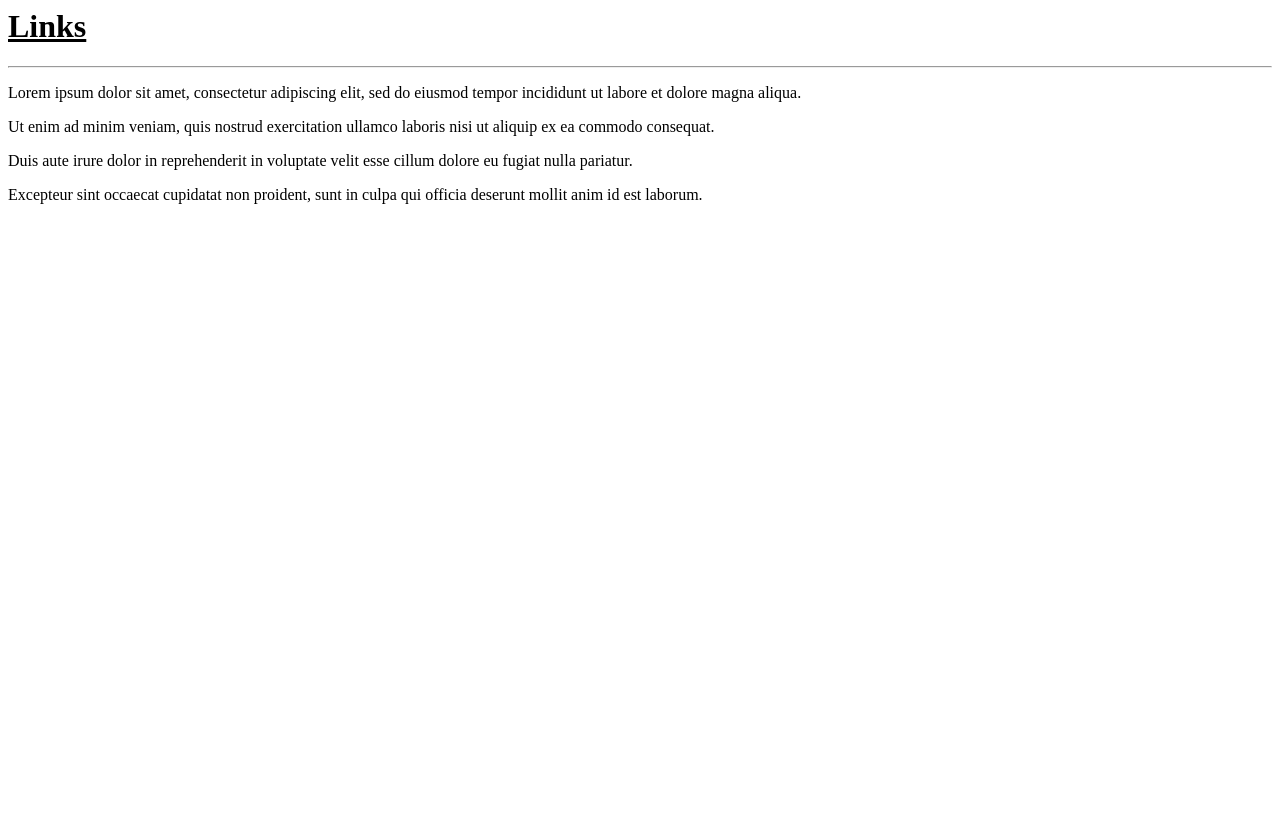
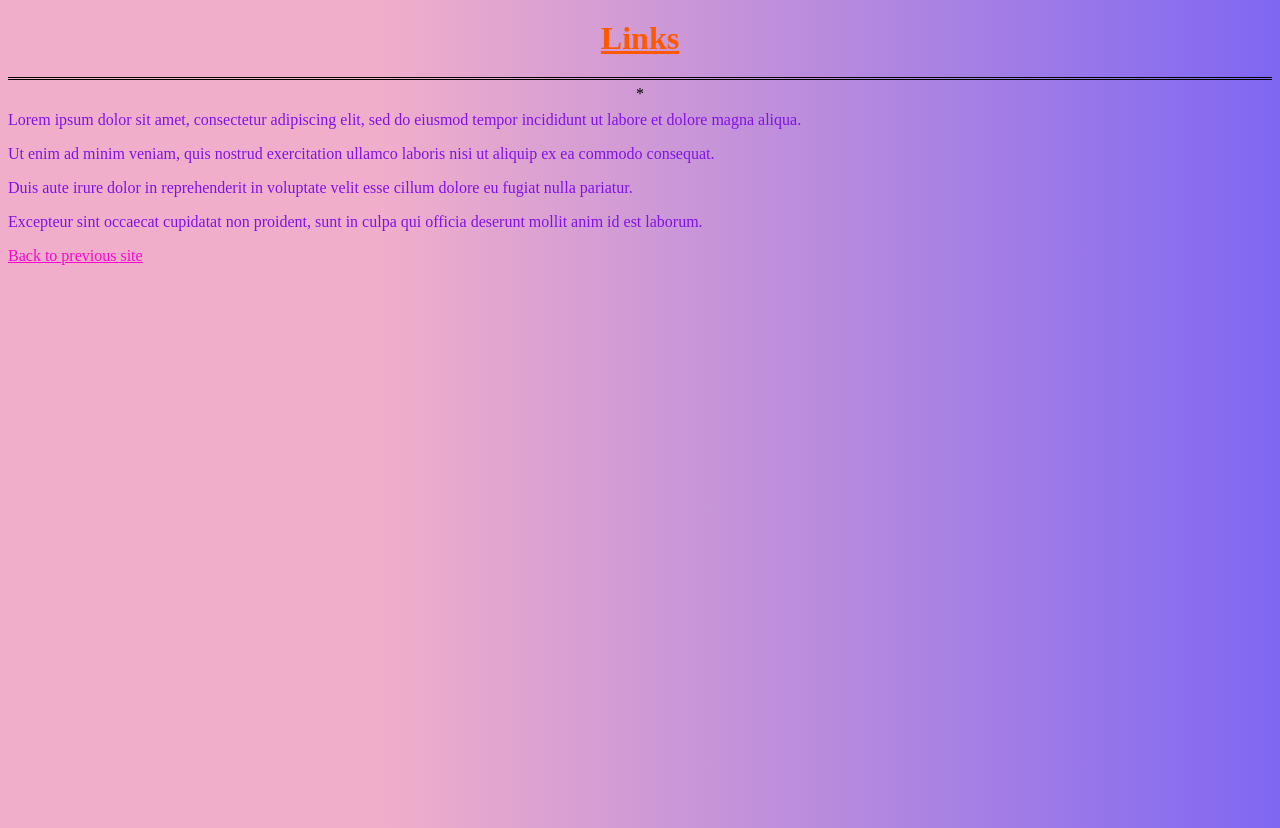
Before and after one commit to Pinkulani/Emiliaville, a plain HTML site: page Emiliaville/Links/Index.html in a window 1280 px wide. Before the commit the page ends 800 px from the top, so only its background shows below. Drawn offline with Linux system fonts and the light colour scheme.

Commit message:
Fix CSS and internal linking

```diff
--- a/Emiliaville/Links/Index.html
+++ b/Emiliaville/Links/Index.html
@@ -1,6 +1,8 @@
 <head>
-    <title>Website Project</title>
-    <link rel="stylesheet" href="../WebsiteProject.css">
+    <title>Links</title>
+    <meta name="author" content="Emilia">
+    <link rel="stylesheet" href="../Pinkulani.css">
+    <link rel="icon" href="../Icon.png"
 </head>
 <body>
     <h1><u>Links</u></h1>
@@ -13,5 +15,5 @@
         <p>Excepteur sint occaecat cupidatat non proident, sunt in culpa qui officia deserunt mollit anim id est laborum.</p>
     </div>
 
-
+    <a href="../">Back to previous site</a>
 </body>
```
